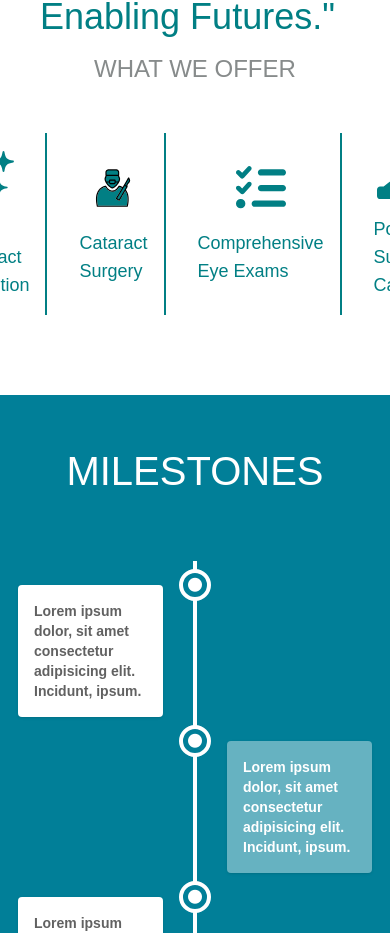
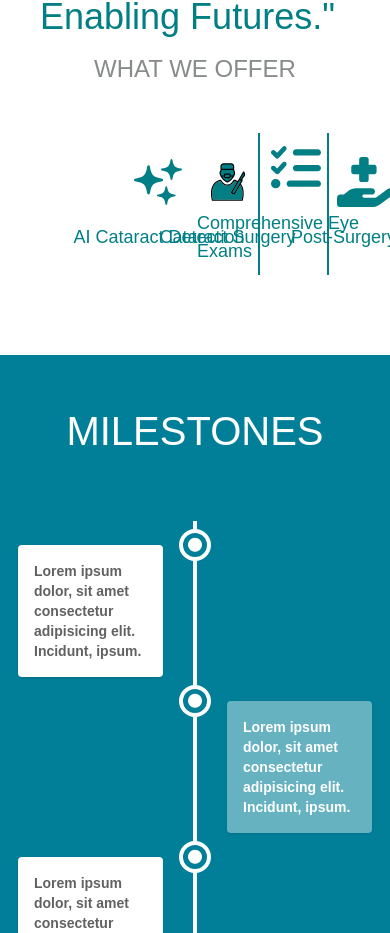
Before and after one commit to Crackstep/enetracare-vite, a React (Vite) app: page /about in a window 390 px wide. Shown: the part 950-1883 px from the top of the page. Built offline with nearby package versions, Linux system fonts and the light colour scheme; a web font is replaced by a local one.

Commit message:
about page responsive update

```diff
--- a/src/components/AboutUs/About.jsx
+++ b/src/components/AboutUs/About.jsx
@@ -38,15 +38,16 @@ function AboutUs() {
 
 
       <hr className='bg-[#017f84] h-[2px]' />
+
       {/* sec-2 starts */}
-      <div className='my-10 p-10'>
+      <div className='my-10 p-10' id='abt-sec-2'>
         <div className='flex items-center flex-col mb-12'>
           <h2 className='text-4xl pb-4 text-[#017f84]'> "Vision for All: Empowering Sight, Enabling Futures."</h2>
           <h4 className='text-2xl text-[#878b8b]'>WHAT WE OFFER</h4>
         </div>
 
-        <div>
-          <div className='flex justify-center gap-4'>
+        <div className='flex justify-center w-full items-center'>
+          <div className='grid grid-cols-4 gap-1' id='sec-2-card-container'>
               <Sec2Card img={IMAGES.Img3}
                 text='AI Cataract Detection'
                 isBorderAllowed={true} />
@@ -59,7 +60,28 @@ function AboutUs() {
               <Sec2Card img={IMAGES.Img6}
                 text='Post-Surgery Care'
                 isBorderAllowed={false} />
+
           </div>
+          {/* <div className='flex justify-center gap-4' id='sec-2-card-container'>
+            <div className='flex sec-2-card-containers'>
+              <Sec2Card img={IMAGES.Img3}
+                text='AI Cataract Detection'
+                isBorderAllowed={true} />
+              <Sec2Card img={IMAGES.Img4}
+                text='Cataract Surgery'
+                isBorderAllowed={true} />
+            </div>
+
+            <div className='flex sec-2-card-containers'>
+              <Sec2Card img={IMAGES.Img5}
+                text='Comprehensive Eye Exams'
+                isBorderAllowed={true} />
+              <Sec2Card img={IMAGES.Img6}
+                text='Post-Surgery Care'
+                isBorderAllowed={false} />
+            </div>
+
+          </div> */}
         </div>
       </div>
 
--- a/src/components/AboutUs/AboutCustomCSS.css
+++ b/src/components/AboutUs/AboutCustomCSS.css
@@ -13,11 +13,26 @@
     #team-title{
         font-size: 2rem;
     }
+
+    .sec-2-card-containers{
+        display: block;
+    }
 }
 @media (max-width:600px)
 {
     #milestone-title{
         font-size: 2.5rem;
+    }
+
+    .sec-2-card{
+        width: 200px;
+        padding: 10px 0;
+    }
+    #sec-2-card-container{
+        display: grid;
+        padding: 0 20px;
+        /* grid-template-columns: 1; */
+        grid-template-rows: 2;
     }
 }
 @media (max-width:340px)
--- a/src/components/AboutUs/Sec2Card.jsx
+++ b/src/components/AboutUs/Sec2Card.jsx
@@ -6,7 +6,7 @@ function Sec2Card({
   isBorderAllowed
 }) {
   if (isBorderAllowed) return (
-    <div className='border-r-2 w-[300px] border-[#017F84] p-4  flex items-center justify-center'>
+    <div className='border-r-2 border-[#017F84] p-4 flex items-center justify-center sec-2-card '>
       <div className='flex flex-col gap-4 items-center hover:scale-[1.1] hover:duration-300'>
         <img src={img} alt="" className='h-[50px]' />
         <p className='text-[#017f84] text-lg'>{text}</p>
@@ -15,8 +15,8 @@ function Sec2Card({
   )
 
   else return (
-    <div className=' w-[300px] p-4 flex items-center justify-center'>
-      <div className='flex flex-col gap-4 items-center hover:scale-[1.1] hover:duration-300'>
+    <div className=' p-4 flex items-center justify-center sec-2-card'>
+      <div className='flex flex-col gap-4 items-center hover:scale-[1.1] hover:duration-300 '>
         <img src={img} alt="" className='h-[50px]' />
         <p className='text-[#017f84] text-lg'>{text}</p>
       </div>
```
Lines whose indentation alone changed are shown as unchanged.
